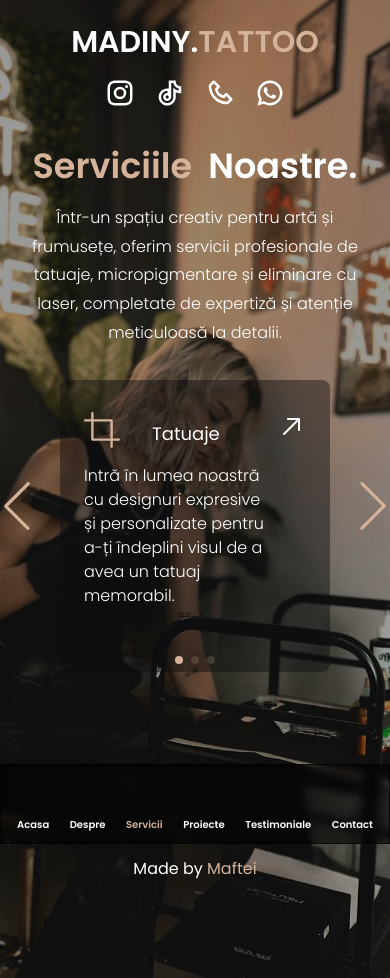
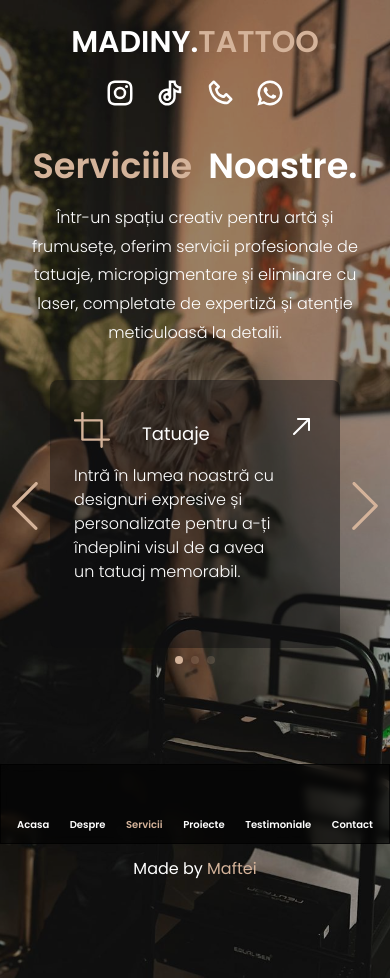
Before and after one commit to mafterr11/MadinyTattoo, a Next.js app: page /servicii in a window 390 px wide. Built offline with nearby package versions, Linux system fonts and the light colour scheme; some icons are missing.

Commit message:
Commit slider update

```diff
--- a/components/ServiceSlider.jsx
+++ b/components/ServiceSlider.jsx
@@ -13,7 +13,7 @@ import { RxCrop, RxArrowTopRight } from "react-icons/rx";
 import { GiSinusoidalBeam, GiBleedingEye } from "react-icons/gi";
 
 // Required Modules
-import { Pagination } from "swiper";
+import { Navigation, Pagination } from "swiper";
 
 // Data
 const serviceData = [
@@ -54,17 +54,21 @@ const ServiceSlider = () => {
             spaceBetween: 15,
           },
         }}
+        navigation={{
+          nextEl: ".swiper-navigation-next",
+          prevEl: ".swiper-navigation-prev"
+        }}
         pagination={{
           clickable: true,
         }}
-        modules={[Pagination]}
-        className='h-[300px] w-[270px] sm:w-[900px] sm:h-[370px]'
+        modules={[Navigation, Pagination]}
+        className='h-[300px] w-[290px] sm:w-[900px] sm:h-[370px]'
       >
         {serviceData.map((item, index) => {
           return (
             <SwiperSlide key={index}>
               <Link href={item.path}>
-                <div className='bg-[#0f0f11] bg-opacity-[0.45] h-max rounded-lg px-6 py-8 flex sm:flex-col sm:gap-x-0 group cursor-pointer hover:bg-[#000000]/70 transition-all duration-300'>
+                <div className='bg-[#0f0f11] bg-opacity-[0.45] h-max rounded-lg px-6 py-8 flex sm:flex-col  sm:gap-x-0 group cursor-pointer hover:bg-[#000000]/70 transition-all duration-300'>
                   {/* icon */}
                   <div>
                     <div className='flex items-center justify-start gap-x-8'>
@@ -89,8 +93,8 @@ const ServiceSlider = () => {
         })}
       </Swiper>
       <div className="flex md:hidden items-center justify-between w-full absolute inset-y-0  px-4 text-5xl cursor-pointer">
-        <SlArrowLeft className="swiper-navigation-prev absolute -left-[6%] top-[34%] text-accent" />
-        <SlArrowRight type="button" className="swiper-navigation-next absolute -right-[6%] top-[34%] text-accent" />
+        <SlArrowLeft className="swiper-navigation-prev absolute -left-[4%] top-[34%] text-accent" />
+        <SlArrowRight type="button" className="swiper-navigation-next absolute -right-[4%] top-[34%] text-accent" />
       </div>
     </div>
   );
```
